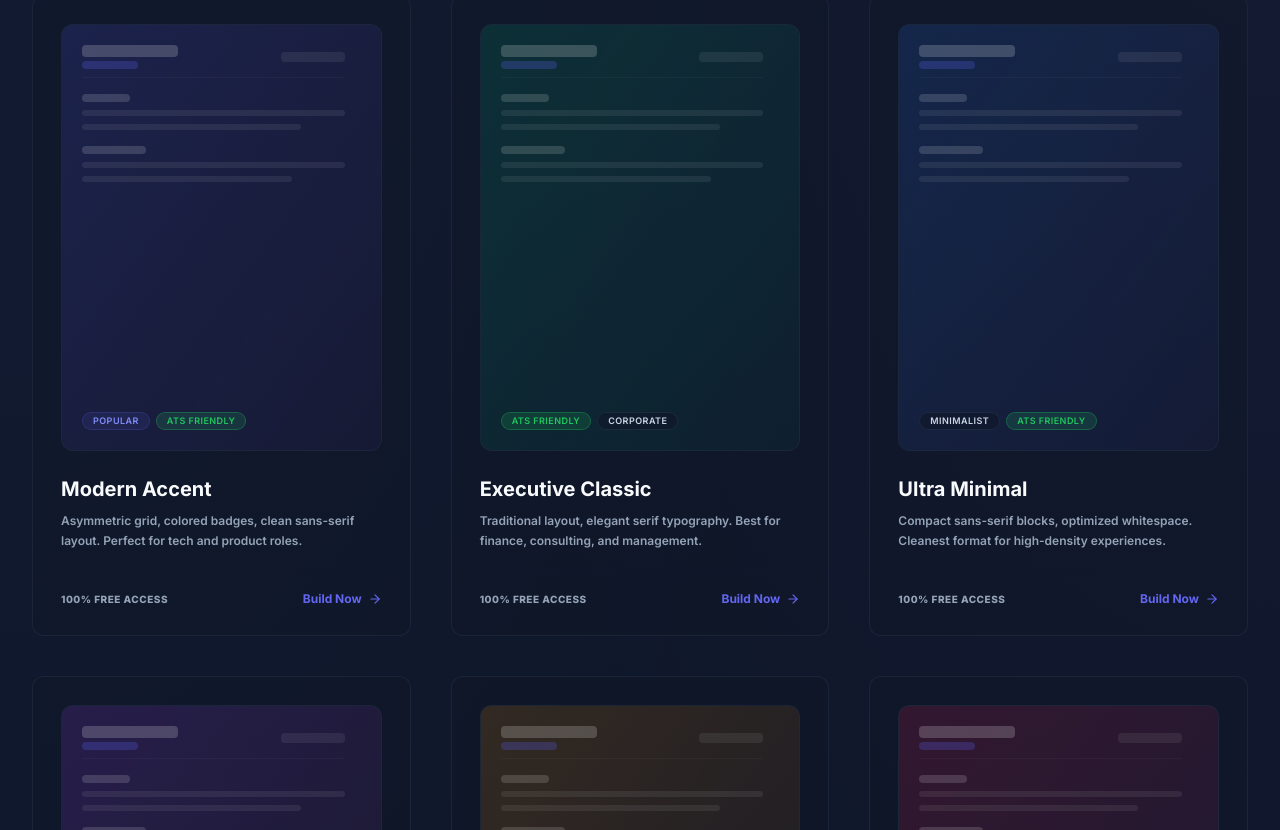
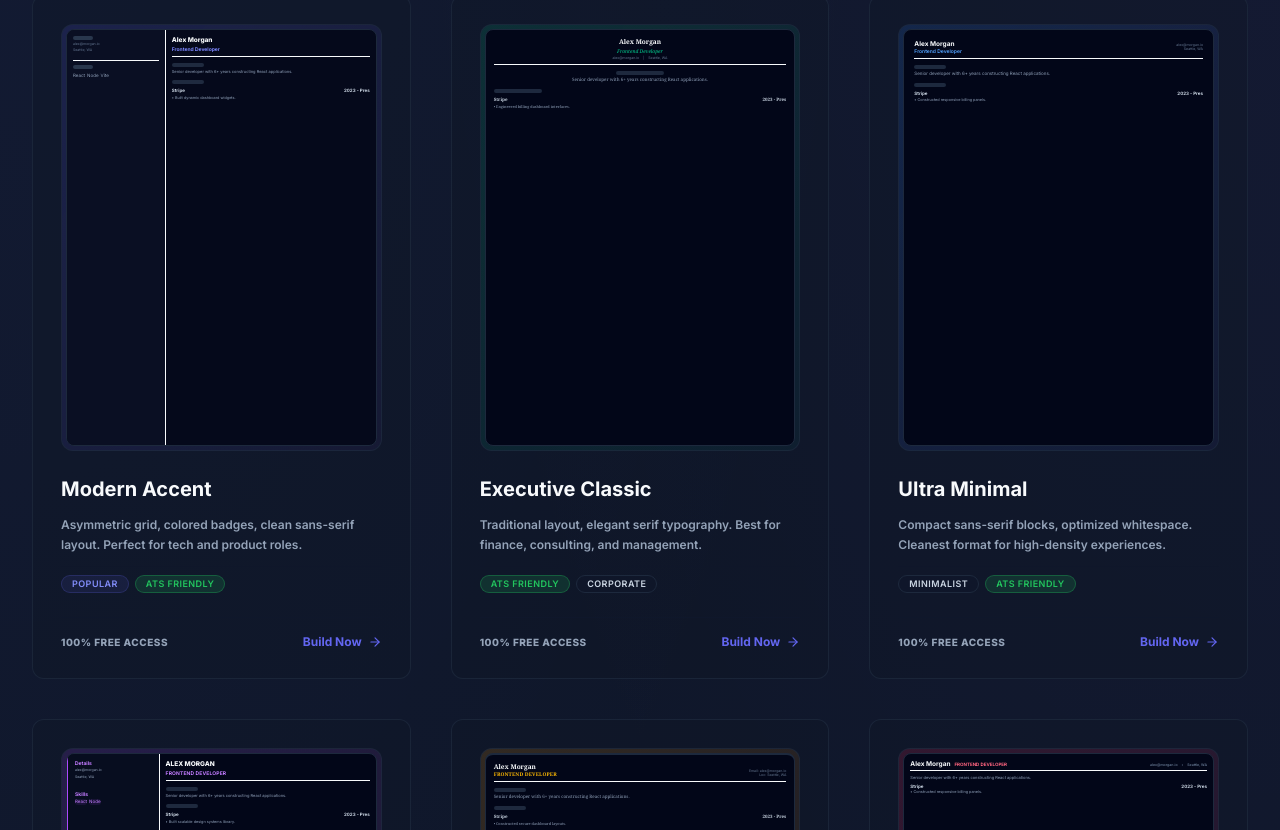
Before and after one commit to theharsh999/resume-edge, a React (Vite) app: page /templates in a window 1280 px wide. Shown: the part 450-1280 px from the top of the page. Built offline with nearby package versions, Linux system fonts and the light colour scheme.

Commit message:
refactor: redesign template gallery previews

```diff
--- a/src/pages/Templates.jsx
+++ b/src/pages/Templates.jsx
@@ -7,6 +7,182 @@ import { Badge } from '../components/ui/Badge';
 import { Button } from '../components/ui/Button';
 import { Sparkles, ArrowRight, LayoutTemplate } from 'lucide-react';
 import { useNavigate } from 'react-router-dom';
+
+const ModernMini = ({ accentColor }) => (
+  <div className="flex h-full w-full bg-slate-950 text-[4.5px] leading-tight select-none rounded-lg overflow-hidden border border-slate-800">
+    {/* Sidebar */}
+    <div className="w-[32%] bg-slate-900/60 border-r border-slate-850 p-1.5 space-y-2 text-left">
+      <div className="space-y-0.5">
+        <div className="h-1 w-5 bg-slate-700/80 rounded"></div>
+        <div className="text-[3.5px] text-slate-500 break-all">alex@morgan.io</div>
+        <div className="text-[3.5px] text-slate-500">Seattle, WA</div>
+      </div>
+      <div className="space-y-1 pt-1 border-t border-slate-850">
+        <div className="h-1 w-5 bg-slate-700/80 rounded"></div>
+        <div className="flex flex-wrap gap-0.5">
+          <span className="px-0.8 py-0.1 rounded bg-slate-850 text-slate-400">React</span>
+          <span className="px-0.8 py-0.1 rounded bg-slate-850 text-slate-400">Node</span>
+          <span className="px-0.8 py-0.1 rounded bg-slate-850 text-slate-400">Vite</span>
+        </div>
+      </div>
+    </div>
+    {/* Body */}
+    <div className="flex-grow p-1.5 space-y-1.5 text-left bg-slate-900/20">
+      <div className="border-b border-slate-850 pb-1 space-y-0.5">
+        <div className="font-extrabold text-[6.5px] text-text">Alex Morgan</div>
+        <div className={`font-bold text-[5px] ${accentColor}`}>Frontend Developer</div>
+      </div>
+      <div className="space-y-0.5">
+        <div className="h-1 w-8 bg-slate-700/60 rounded"></div>
+        <p className="text-slate-400 text-[4px]">Senior developer with 6+ years constructing React applications.</p>
+      </div>
+      <div className="space-y-1">
+        <div className="h-1 w-8 bg-slate-700/60 rounded"></div>
+        <div className="space-y-0.5">
+          <div className="flex justify-between text-slate-300 font-bold"><span>Stripe</span><span>2023 - Pres</span></div>
+          <div className="text-slate-400 text-[3.8px]">• Built dynamic dashboard widgets.</div>
+        </div>
+      </div>
+    </div>
+  </div>
+);
+
+const ProfessionalMini = ({ accentColor }) => (
+  <div className="h-full w-full bg-slate-950 p-2 space-y-1.5 text-[4.5px] leading-tight select-none font-serif rounded-lg border border-slate-800 text-center">
+    <div className="border-b border-slate-850 pb-1 space-y-0.5">
+      <div className="font-bold text-[6.5px] text-text">Alex Morgan</div>
+      <div className={`italic text-[5px] ${accentColor}`}>Frontend Developer</div>
+      <div className="text-slate-500 flex justify-center gap-1 font-sans text-[3.5px]">
+        <span>alex@morgan.io</span><span>|</span><span>Seattle, WA</span>
+      </div>
+    </div>
+    <div className="space-y-0.5 text-left">
+      <div className="h-1 w-12 bg-slate-700/60 rounded mx-auto"></div>
+      <p className="text-slate-400 text-center">Senior developer with 6+ years constructing React applications.</p>
+    </div>
+    <div className="space-y-1 text-left">
+      <div className="h-1 w-12 bg-slate-700/60 rounded"></div>
+      <div className="space-y-0.5">
+        <div className="flex justify-between font-bold text-slate-300"><span>Stripe</span><span>2023 - Pres</span></div>
+        <p className="text-slate-400 text-[3.8px]">• Engineered billing dashboard interfaces.</p>
+      </div>
+    </div>
+  </div>
+);
+
+const MinimalMini = ({ accentColor }) => (
+  <div className="h-full w-full bg-slate-950 p-2.5 space-y-1.5 text-[4.5px] leading-tight select-none rounded-lg border border-slate-800 text-left">
+    <div className="flex justify-between items-baseline border-b border-slate-850 pb-1">
+      <div>
+        <div className="font-bold text-[6.5px] text-text">Alex Morgan</div>
+        <div className={`font-semibold text-[5px] ${accentColor}`}>Frontend Developer</div>
+      </div>
+      <div className="text-slate-500 text-right text-[3.5px]">
+        <div>alex@morgan.io</div>
+        <div>Seattle, WA</div>
+      </div>
+    </div>
+    <div className="space-y-0.5">
+      <div className="h-1 w-8 bg-slate-700/60 rounded"></div>
+      <p className="text-slate-400">Senior developer with 6+ years constructing React applications.</p>
+    </div>
+    <div className="space-y-1">
+      <div className="h-1 w-8 bg-slate-700/60 rounded"></div>
+      <div className="space-y-0.5">
+        <div className="flex justify-between font-bold text-slate-300"><span>Stripe</span><span>2023 - Pres</span></div>
+        <p className="text-slate-400 text-[3.8px]">• Constructed responsive billing panels.</p>
+      </div>
+    </div>
+  </div>
+);
+
+const CreativeMini = ({ accentColor, borderAccent, bgAccent }) => (
+  <div className="flex h-full w-full bg-slate-950 text-[4.5px] leading-tight select-none rounded-lg overflow-hidden border border-slate-800 relative">
+    <div className={`absolute top-0 left-0 bottom-0 w-0.5 ${borderAccent} border-l`}></div>
+    {/* Sidebar */}
+    <div className="w-[30%] bg-slate-900/40 border-r border-slate-850 p-1.5 space-y-2 text-left pl-2">
+      <div className="space-y-0.5">
+        <div className={`text-[5px] font-bold ${accentColor}`}>Details</div>
+        <div className="text-[3.5px] text-slate-400">alex@morgan.io</div>
+        <div className="text-[3.5px] text-slate-400">Seattle, WA</div>
+      </div>
+      <div className="space-y-0.5 pt-1">
+        <div className={`text-[5px] font-bold ${accentColor}`}>Skills</div>
+        <div className="flex flex-wrap gap-0.5">
+          <span className={`px-0.8 py-0.1 rounded ${bgAccent} ${accentColor}`}>React</span>
+          <span className={`px-0.8 py-0.1 rounded ${bgAccent} ${accentColor}`}>Node</span>
+        </div>
+      </div>
+    </div>
+    {/* Body */}
+    <div className="flex-grow p-1.5 space-y-1.5 text-left">
+      <div className="border-b border-slate-850 pb-1 space-y-0.5">
+        <div className="font-black text-[6.5px] text-text uppercase">Alex Morgan</div>
+        <div className={`font-bold text-[5px] ${accentColor} uppercase tracking-wide`}>Frontend Developer</div>
+      </div>
+      <div className="space-y-0.5">
+        <div className="h-1 w-8 bg-slate-700/60 rounded"></div>
+        <p className="text-slate-400 text-[4px]">Senior developer with 6+ years constructing React applications.</p>
+      </div>
+      <div className="space-y-1">
+        <div className="h-1 w-8 bg-slate-700/60 rounded"></div>
+        <div className="space-y-0.5">
+          <div className="flex justify-between font-bold text-slate-300"><span>Stripe</span><span>2023 - Pres</span></div>
+          <p className="text-slate-400 text-[3.8px]">• Built scalable design systems library.</p>
+        </div>
+      </div>
+    </div>
+  </div>
+);
+
+const ExecutiveMini = ({ accentColor, borderAccent }) => (
+  <div className={`h-full w-full bg-slate-950 p-2 space-y-1.5 text-[4.5px] leading-tight select-none font-serif rounded-lg border border-slate-800 border-t-2 ${borderAccent} text-left`}>
+    <div className="flex justify-between items-end border-b border-slate-850 pb-1">
+      <div>
+        <div className="font-bold text-[6.5px] text-text">Alex Morgan</div>
+        <div className={`font-semibold text-[5px] uppercase tracking-wide ${accentColor}`}>Frontend Developer</div>
+      </div>
+      <div className="text-slate-500 text-right text-[3.5px] font-sans">
+        <div>Email: alex@morgan.io</div>
+        <div>Loc: Seattle, WA</div>
+      </div>
+    </div>
+    <div className="space-y-0.5">
+      <div className="h-1 w-8 bg-slate-700/60 rounded"></div>
+      <p className="text-slate-400">Senior developer with 6+ years constructing React applications.</p>
+    </div>
+    <div className="space-y-1">
+      <div className="h-1 w-8 bg-slate-700/60 rounded"></div>
+      <div className="space-y-0.5">
+        <div className="flex justify-between font-bold text-slate-300"><span>Stripe</span><span>2023 - Pres</span></div>
+        <p className="text-slate-400 text-[3.8px]">• Constructed secure dashboard layouts.</p>
+      </div>
+    </div>
+  </div>
+);
+
+const CompactMini = ({ accentColor }) => (
+  <div className="h-full w-full bg-slate-950 p-1.5 space-y-1 text-[4.5px] leading-tight select-none rounded-lg border border-slate-800 text-left">
+    <div className="flex justify-between items-baseline border-b border-slate-850 pb-0.5">
+      <div>
+        <span className="font-bold text-[6.5px] text-text">Alex Morgan</span>
+        <span className={`ml-1 text-[4.5px] ${accentColor} font-bold uppercase`}>Frontend Developer</span>
+      </div>
+      <div className="text-slate-500 text-[3.5px] flex gap-1 font-semibold">
+        <span>alex@morgan.io</span><span>•</span><span>Seattle, WA</span>
+      </div>
+    </div>
+    <div className="space-y-0.2">
+      <p className="text-slate-400 text-[4px]">Senior developer with 6+ years constructing React applications.</p>
+    </div>
+    <div className="space-y-0.8">
+      <div className="space-y-0.2">
+        <div className="flex justify-between font-bold text-slate-300"><span>Stripe</span><span>2023 - Pres</span></div>
+        <p className="text-slate-400 text-[3.8px]">• Constructed responsive billing panels.</p>
+      </div>
+    </div>
+  </div>
+);
 
 const LOCAL_STORAGE_KEY_TPL = 'resumeedge_template';
 const LOCAL_STORAGE_KEY_TOAST = 'resumeedge_pending_toast';
@@ -91,45 +267,30 @@ export function Templates() {
                 className="flex flex-col h-full group p-7 rounded-2xl bg-surface/40 border-slate-800/60 hover:border-slate-700/80 hover:shadow-premium-glow hover-elevation"
                 hoverEffect={false}
               >
-                {/* Template Mockup representation */}
-                <div className={`aspect-[3/4] w-full rounded-xl bg-gradient-to-br ${template.color} border border-slate-800/80 mb-6 flex flex-col p-5 justify-between overflow-hidden relative group-hover:border-slate-700/80 transition-all duration-300 group-hover:scale-[1.02]`}>
+                {/* 1. Preview */}
+                <div className={`aspect-[3/4] w-full rounded-xl bg-gradient-to-br ${template.color} border border-slate-800/80 mb-6 flex flex-col p-1 overflow-hidden relative transition-all duration-300 group-hover:scale-[1.02]`}>
+                  {template.id === 'modern' && <ModernMini accentColor="text-indigo-400" />}
+                  {template.id === 'professional' && <ProfessionalMini accentColor="text-emerald-400" />}
+                  {template.id === 'minimal' && <MinimalMini accentColor="text-blue-400" />}
+                  {template.id === 'creative' && <CreativeMini accentColor="text-purple-400" borderAccent="border-purple-500" bgAccent="bg-purple-500/10" />}
+                  {template.id === 'executive' && <ExecutiveMini accentColor="text-amber-400" borderAccent="border-amber-500" />}
+                  {template.id === 'compact' && <CompactMini accentColor="text-rose-400" />}
+                </div>
 
-                  {/* Visual resume outline */}
-                  <div className="space-y-4 w-full pr-4 text-left opacity-75 group-hover:opacity-95 transition-opacity duration-300">
-                    <div className="flex justify-between items-center border-b border-white/5 pb-2">
-                      <div className="space-y-1">
-                        <div className="h-3 w-24 bg-white/25 rounded"></div>
-                        <div className="h-2 w-14 bg-primary/35 rounded animate-pulse"></div>
-                      </div>
-                      <div className="h-2.5 w-16 bg-white/10 rounded"></div>
-                    </div>
+                {/* Card Details */}
+                <div className="flex-grow flex flex-col text-left space-y-3">
+                  {/* 2. Template Name */}
+                  <h3 className="text-xl font-bold text-text group-hover:text-primary-light transition-colors duration-200">
+                    {template.name}
+                  </h3>
 
-                    <div className="space-y-2">
-                      <div className="h-2 w-12 bg-white/20 rounded"></div>
-                      <div className="h-1.5 w-full bg-white/10 rounded"></div>
-                      <div className="h-1.5 w-5/6 bg-white/10 rounded"></div>
-                    </div>
+                  {/* 3. Short Description */}
+                  <p className="text-xs text-muted leading-relaxed flex-grow font-semibold">
+                    {template.description}
+                  </p>
 
-                    <div className="space-y-2">
-                      <div className="h-2 w-16 bg-white/20 rounded"></div>
-                      <div className="h-1.5 w-full bg-white/10 rounded"></div>
-                      <div className="h-1.5 w-4/5 bg-white/10 rounded"></div>
-                    </div>
-                  </div>
-
-                  {/* Hover Actions overlay */}
-                  <div className="absolute inset-0 bg-slate-950/85 backdrop-blur-[3px] opacity-0 group-hover:opacity-100 flex items-center justify-center gap-3 transition-opacity duration-350">
-                    <Button
-                      variant="primary"
-                      size="md"
-                      onClick={() => handleSelectTemplate(template.id)}
-                      className="gap-2 font-bold px-6 shadow-premium-glow"
-                    >
-                      Use Template <ArrowRight className="h-4 w-4" />
-                    </Button>
-                  </div>
-
-                  <div className="flex flex-wrap gap-1.5 relative z-10">
+                  {/* 4. Badges */}
+                  <div className="flex flex-wrap gap-1.5 pt-2 border-t border-slate-900/60">
                     {template.tags.map((tag, idx) => {
                       const isPopular = tag.toLowerCase().includes('popular');
                       const isAts = tag.toLowerCase().includes('ats');
@@ -137,7 +298,7 @@ export function Templates() {
                         <Badge
                           key={idx}
                           variant={isPopular ? 'primary' : isAts ? 'success' : 'muted'}
-                          className={`text-[9px] py-0.5 px-2 font-extrabold uppercase tracking-wider ${
+                          className={`text-[9px] py-0.5 px-2.5 font-extrabold uppercase tracking-wider ${
                             isPopular
                               ? 'bg-primary/10 border-primary-light/20 text-primary-light'
                               : isAts
@@ -150,15 +311,6 @@ export function Templates() {
                       );
                     })}
                   </div>
-                </div>
-
-                <div className="flex-grow flex flex-col text-left">
-                  <h3 className="text-xl font-bold text-text mb-2 group-hover:text-primary-light transition-colors duration-200">
-                    {template.name}
-                  </h3>
-                  <p className="text-xs text-muted leading-relaxed flex-grow font-semibold">
-                    {template.description}
-                  </p>
                 </div>
 
                 <div className="mt-6 pt-4 border-t border-slate-900 flex justify-between items-center">
```
